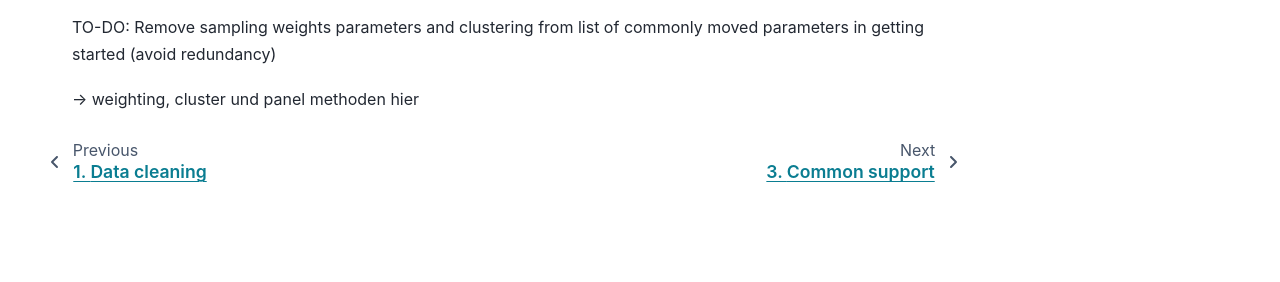
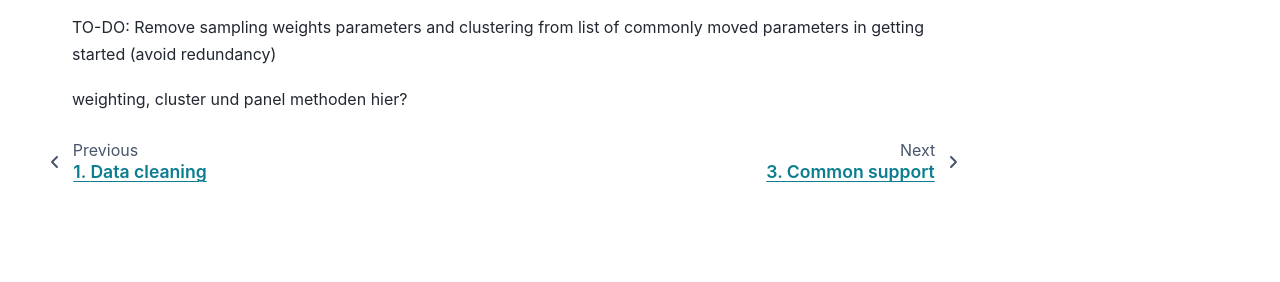
Before and after one commit to MCFpy/mcf, a Sphinx documentation site: the page built from docs/source/user_guide/weights_clusters.rst, in a window 1280 px wide. Shown: the part 195-477 px from the top of the page. Built offline with Sphinx 7.4.7 and the PyData theme 0.15.4, drawn with Linux system fonts in a browser that asks for light colours.

```diff
--- a/docs/source/user_guide/weights_clusters.rst
+++ b/docs/source/user_guide/weights_clusters.rst
@@ -4,4 +4,4 @@ Sampling weights and clustering
 TO-DO: Remove sampling weights parameters and clustering from list of commonly
 moved parameters in getting started (avoid redundancy)
 
--> weighting, cluster und panel methoden hier
+weighting, cluster und panel methoden hier?
```
